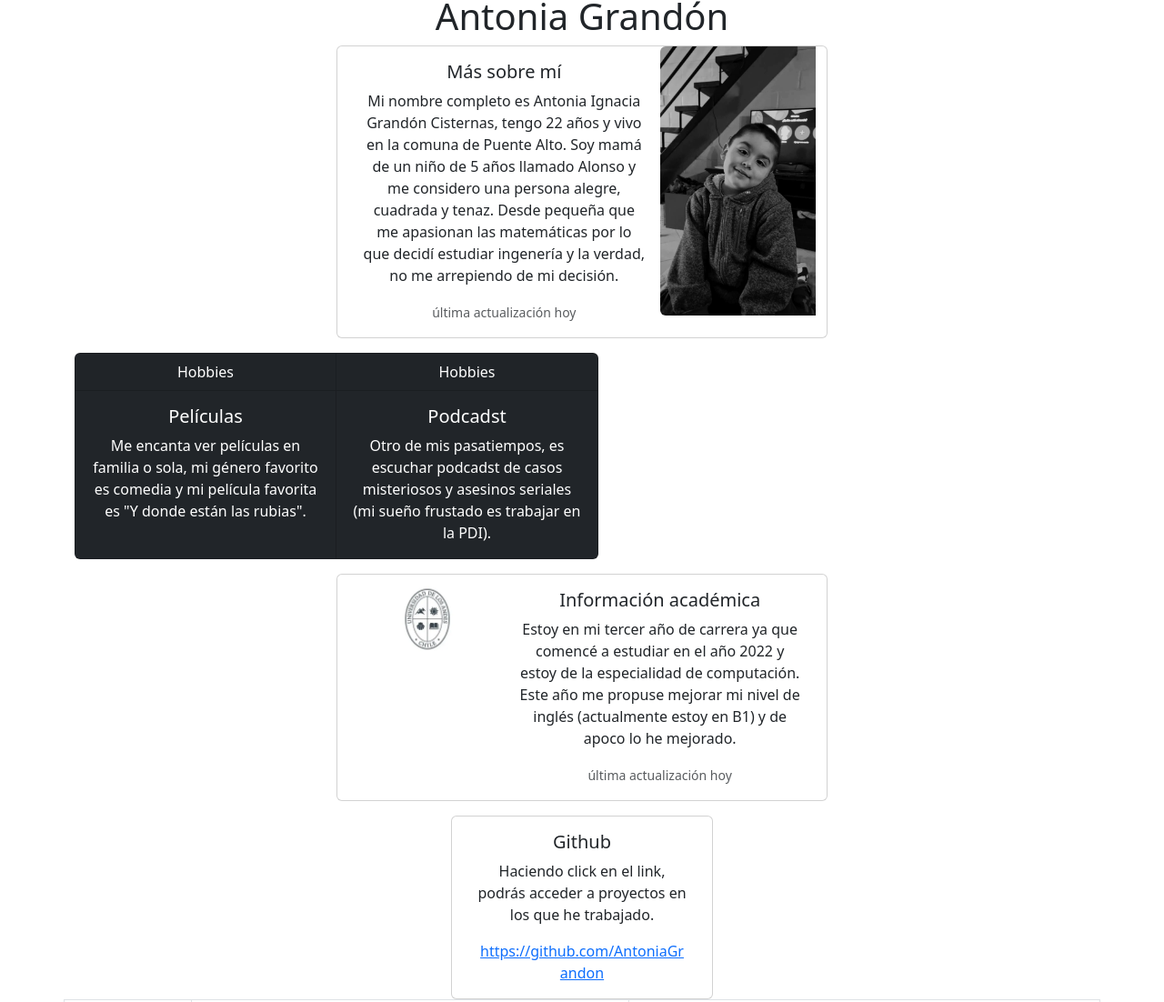
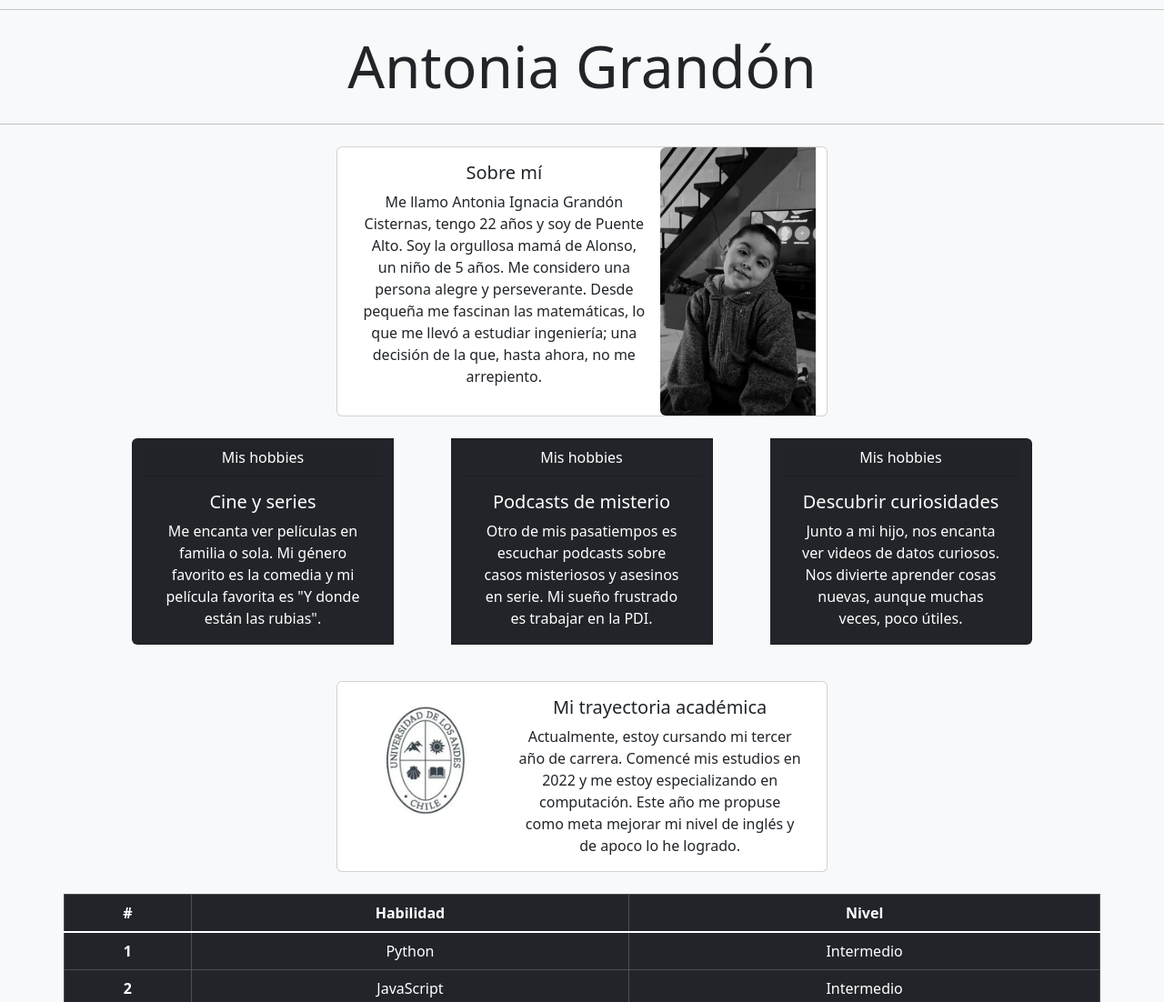
Before and after one commit to AntoniaGrandon/AntoniaGrandon.github.io, a plain HTML site: page index.html in a window 1280 px wide. Shown: the part 6-1108 px from the top of the page at 91% size. Drawn offline with nearby package versions, Linux system fonts and the light colour scheme.

Commit message:
lista creo

```diff
--- a/index.html
+++ b/index.html
@@ -6,65 +6,68 @@
     <title>Antonia Grandon</title>
     <link href="https://cdn.jsdelivr.net/npm/bootstrap@5.3.2/dist/css/bootstrap.min.css" rel="stylesheet" integrity="sha384-T3c6CoIi6uLrA9TneNEoa7RxnatzjcDSCmG1MXxSR1GAsXEV/Dwwykc2MPK8M2HN" crossorigin="anonymous">
   </head>
-  <body >
-    <h1 class="container text-center">Antonia Grandón</h1>
+  <body class= "bg-light">
+    <hr class="mb-4">
+    <h1 class="container text-center mb-4 display-3"><strong>Antonia Grandón</strong></h1>
+    <hr class="mb-4">
 
-    <div class="card mb-3 container text-center"style="max-width: 540px;">
+    <div class="card mb-4 container text-center" style="max-width: 540px;">
         <div class="row g-0">
             <div class="col-md-8">
                 <div class="card-body">
-                    <h5 class="card-title">Más sobre mí</h5>
-                    <p class="card-text">Mi nombre completo es Antonia Ignacia Grandón Cisternas, tengo 22 años y vivo en la comuna de Puente Alto. Soy mamá de un niño de 5 años llamado Alonso y me considero una persona alegre, cuadrada y tenaz. Desde pequeña que me apasionan las matemáticas por lo que decidí estudiar ingenería y la verdad, no me arrepiendo de mi decisión.
-                    <p class="card-text"><small class="text-body-secondary">última actualización hoy</small></p>
+                    <h5 class="card-title">Sobre mí</h5> <p class="card-text">
+                        Me llamo Antonia Ignacia Grandón Cisternas, tengo 22 años y soy de Puente Alto. Soy la orgullosa mamá de Alonso, un niño de 5 años. Me considero una persona alegre y perseverante. Desde pequeña me fascinan las matemáticas, lo que me llevó a estudiar ingeniería; una decisión de la que, hasta ahora, no me arrepiento.
+                    </p>
                 </div>
             </div>
             <div class="col-md-4">
-                <img src="alonso.jpg" class="img-fluid rounded-start" alt="...">
+                <img src="alonso.jpg" class="img-fluid rounded-start" alt="Una foto de Alonso, el hijo de Antonia">
             </div>
         </div>
     </div>
 
-    <div class="card-group container text-center">
-        <div class="card text-bg-dark mb-3" style="max-width: 18rem;">
-            <div class="card-header">Hobbies</div>
-            <div class="card-body">
-                <h5 class="card-title">Películas</h5>
-                <p class="card-text">Me encanta ver películas en familia o sola, mi género favorito es comedia y mi película favorita es "Y donde están las rubias".</p>
+    <div class="card-group container text-center mb-4">
+        <div class="card text-bg-dark mb-3 container text-center" style="max-width: 18rem;">
+            <div class="card-header">Mis hobbies</div> <div class="card-body">
+                <h5 class="card-title">Cine y series</h5> <p class="card-text">
+                    Me encanta ver películas en familia o sola. Mi género favorito es la comedia y mi película favorita es "Y donde están las rubias".
+                </p>
             </div>
         </div>
-        <div class="card text-bg-dark mb-3" style="max-width: 18rem;">
-            <div class="card-header">Hobbies</div>
+        <div class="card text-bg-dark mb-3 container text-center" style="max-width: 18rem;">
+            <div class="card-header">Mis hobbies</div>
             <div class="card-body">
-                <h5 class="card-title">Podcadst</h5>
-                <p class="card-text">Otro de mis pasatiempos, es escuchar podcadst de casos misteriosos y asesinos seriales (mi sueño frustado es trabajar en la PDI).</p>
+                <h5 class="card-title">Podcasts de misterio</h5> <p class="card-text">
+                    Otro de mis pasatiempos es escuchar podcasts sobre casos misteriosos y asesinos en serie. Mi sueño frustrado es trabajar en la PDI.
+                </p>
+            </div>
+        </div>
+        <div class="card text-bg-dark mb-3 container text-center" style="max-width: 18rem;">
+            <div class="card-header">Mis hobbies</div>
+            <div class="card-body">
+                <h5 class="card-title">Descubrir curiosidades</h5> <p class="card-text">
+                    Junto a mi hijo, nos encanta ver videos de datos curiosos. Nos divierte aprender cosas nuevas, aunque muchas veces, poco útiles.
+                </p>
             </div>
         </div>
     </div>
 
-    <div class="card mb-3 container text-center" style="max-width: 540px;">
+    <div class="card mb-4 container text-center" style="max-width: 540px;">
         <div class="row g-0">
             <div class="col-md-4">
-            <img src="u.webp" class="img-fluid rounded-start" alt="...">
+            <img src="u.jpg" class="img-fluid rounded-start" alt="Imagen del logo de la universidad de Antonia">
             </div>
             <div class="col-md-8">
             <div class="card-body">
-                <h5 class="card-title">Información académica</h5>
-                <p class="card-text">Estoy en mi tercer año de carrera ya que comencé a estudiar en el año 2022 y estoy de la especialidad de computación. Este año me propuse mejorar mi nivel de inglés (actualmente estoy en B1) y de apoco lo he mejorado.</p>
-                <p class="card-text"><small class="text-body-secondary">última actualización hoy</small></p>
+                <h5 class="card-title">Mi trayectoria académica</h5> <p class="card-text">
+                    Actualmente, estoy cursando mi tercer año de carrera. Comencé mis estudios en 2022 y me estoy especializando en computación. Este año me propuse como meta mejorar mi nivel de inglés y de apoco lo he logrado.
+                </p>
             </div>
             </div>
         </div>
     </div>
 
-    <div class="card container text-center" style="width: 18rem;">
-        <div class="card-body">
-            <h5 class="card-title">Github</h5>
-            <p class="card-text">Haciendo click en el link, podrás acceder a proyectos en los que he trabajado.</p>
-            <a href="#" class="card-link">https://github.com/AntoniaGrandon</a>
-        </div>
-    </div>
-
-    <table class="table table-bordered container text-center">
+    <table class="table  table-dark table-hover table-bordered container text-center mb-4">
         <thead>
             <tr>
                 <th scope="col">#</th>
@@ -72,7 +75,7 @@
                 <th scope="col">Nivel</th>
             </tr>
         </thead>
-        <tbody>
+        <tbody class="table-group-divider">
             <tr>
                 <th scope="row">1</th>
                 <td>Python</td>
@@ -116,8 +119,47 @@
         </tbody>
     </table>
 
+    <div class="card container text-center mb-4" style="width: 18rem;">
+        <div class="card-body">
+            <h5 class="card-title">Mi GitHub</h5> <p class="card-text">
+                Haciendo click en el link podrás ver mi perfil y los proyectos en los que he trabajado.
+            </p>
+            <a href="https://github.com/AntoniaGrandon" class="card-link">https://github.com/AntoniaGrandon</a>
+        </div>
+    </div>
 
+    <div class="card container text-center mb-4 card text-bg-dark">
+        <div class="card-header">Dato curioso: ¿Sabías que...? </div>
+        <div class="card-body">
+            <blockquote class="blockquote mb-0">
+            <p id="datoCuriosoMio">Los escorpiones son capaces de brillar en la oscuridad con luz ultravioleta.</p>
+            </blockquote>
+        </div>
+    </div>
 
+    <form class="container mb-4">
+        <div class="mb-3">
+            <label class="form-label text-start"><strong>¿Conoces otro dato curioso?</strong></label> <input class="form-control" id="datoCuriosoUsuario">
+            <div class="form-text">Compártelo conmigo aquí.</div> </div>
+        <button type="button" class="btn btn-primary text-start mb-5" id="botonDatoCurioso">Enviar</button>
+    </form>
+
+    <script>
+        document.addEventListener('DOMContentLoaded', (event) => {
+            const botonDatoCuriosoId = document.getElementById('botonDatoCurioso');
+            const datoCuriosoUsuarioId = document.getElementById('datoCuriosoUsuario');
+            const datoCuriosoMioId = document.getElementById('datoCuriosoMio');
+            botonDatoCuriosoId.addEventListener('click', () => {
+                const datoCuriosoUsuarioNuevo = datoCuriosoUsuarioId.value;
+                if (datoCuriosoUsuarioNuevo.trim() !== '') {
+                    datoCuriosoMioId.textContent = datoCuriosoUsuarioNuevo;
+                    datoCuriosoUsuarioId.value = '';
+                } else {
+                    alert('Por favor, escribe un dato curioso antes de enviar.');
+                }
+            });
+        });
+    </script>
 
     <script src="https://cdn.jsdelivr.net/npm/bootstrap@5.3.2/dist/js/bootstrap.bundle.min.js" integrity="sha384-C6RzsynM9kWDrMNeT87bh95OGNyZPhcTNXj1NW7RuBCsyN/o0jlpcV8Qyq46cDfL" crossorigin="anonymous"></script>
   </body>
```
Also changed, not shown: u.jpg (added), u.webp (deleted). Lines whose indentation alone changed are shown as unchanged.
